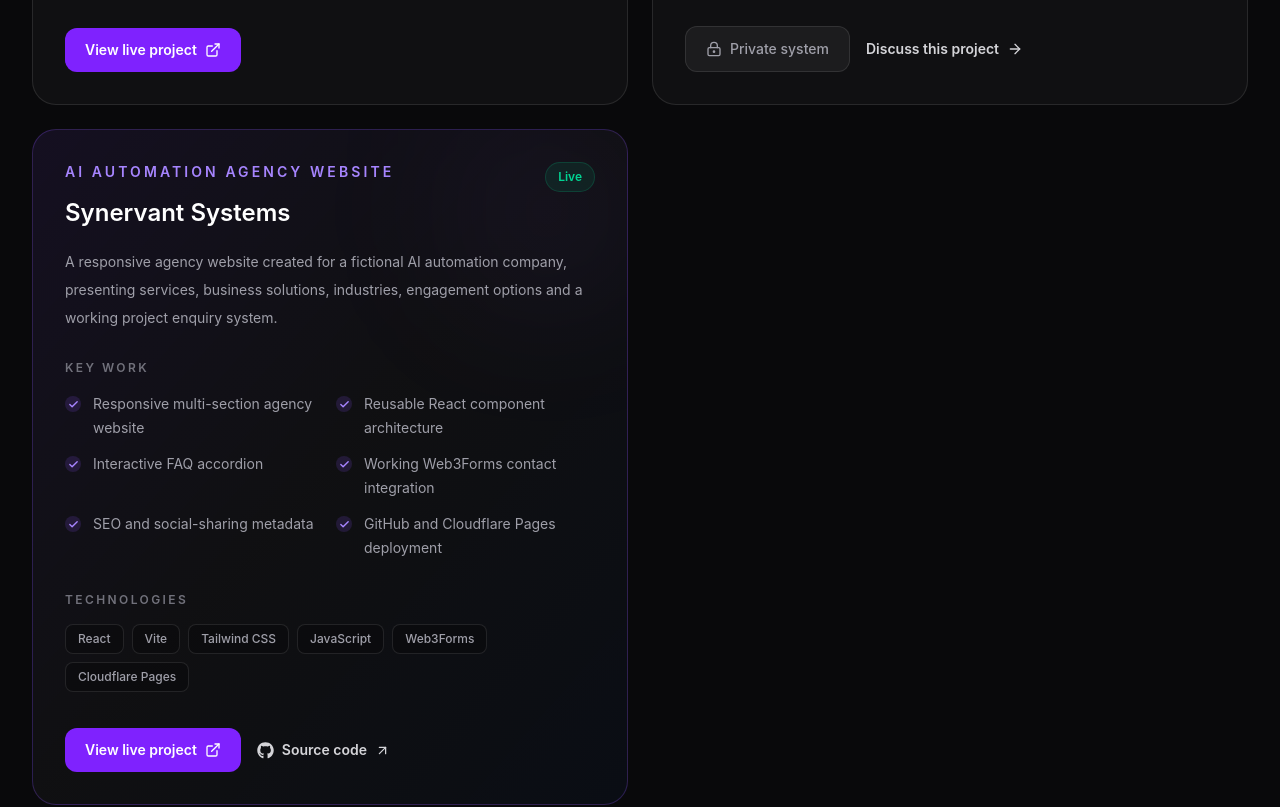
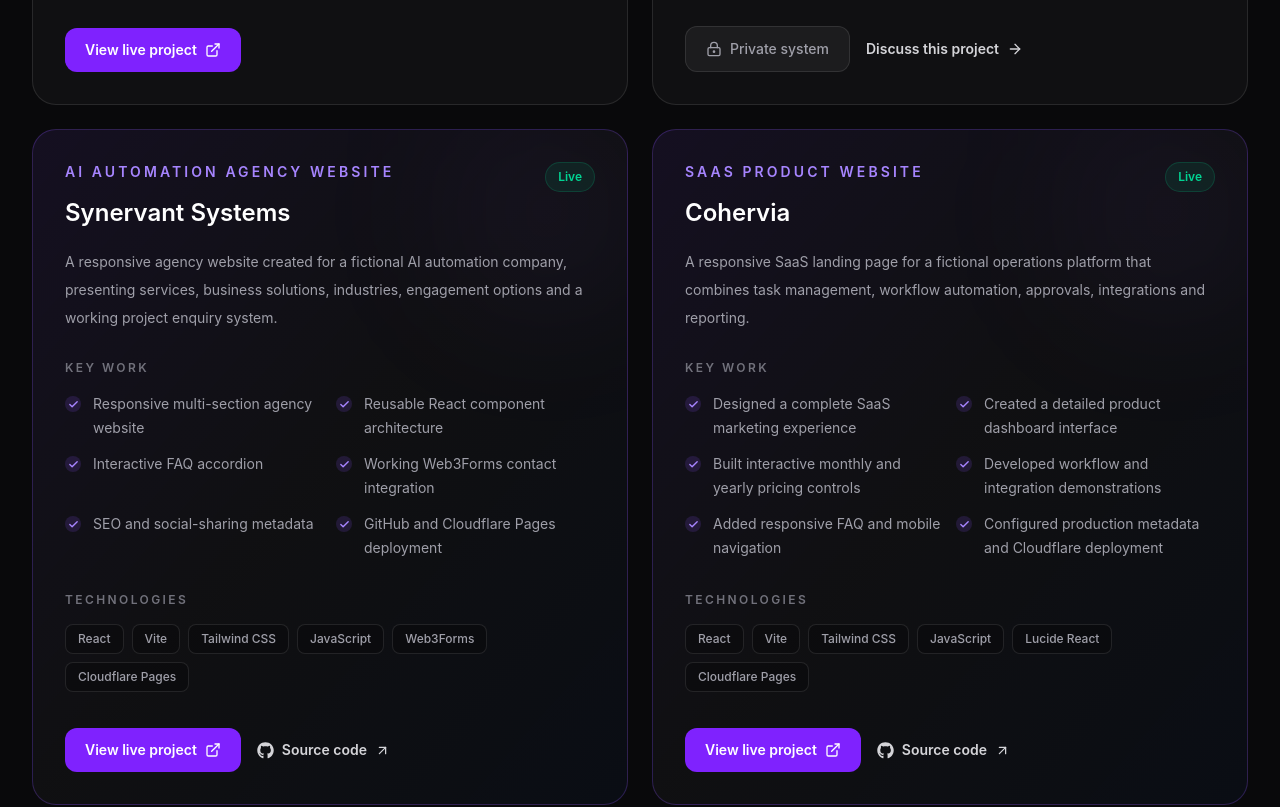
Before and after one commit to jpatrick28/j-patrick-portfolio, a React (Vite) app: page / in a window 1280 px wide. Shown: the part 5780-6587 px from the top of the page. Built offline with nearby package versions, Linux system fonts and the light colour scheme.

Commit message:
Add Cohervia SaaS project to portfolio

```diff
--- a/src/data/projects.js
+++ b/src/data/projects.js
@@ -175,4 +175,31 @@
     repositoryUrl:
       'https://github.com/jpatrick28/synervant-systems',
   },
+  {
+    id: 8,
+    title: 'Cohervia',
+    category: 'SaaS Product Website',
+    description:
+      'A responsive SaaS landing page for a fictional operations platform that combines task management, workflow automation, approvals, integrations and reporting.',
+    highlights: [
+      'Designed a complete SaaS marketing experience',
+      'Created a detailed product dashboard interface',
+      'Built interactive monthly and yearly pricing controls',
+      'Developed workflow and integration demonstrations',
+      'Added responsive FAQ and mobile navigation',
+      'Configured production metadata and Cloudflare deployment',
+    ],
+    technologies: [
+      'React',
+      'Vite',
+      'Tailwind CSS',
+      'JavaScript',
+      'Lucide React',
+      'Cloudflare Pages',
+    ],
+    status: 'Live',
+    featured: true,
+    liveUrl: 'https://cohervia-saas.pages.dev/',
+    repositoryUrl: 'https://github.com/jpatrick28/cohervia-saas',
+  },
 ]
```
